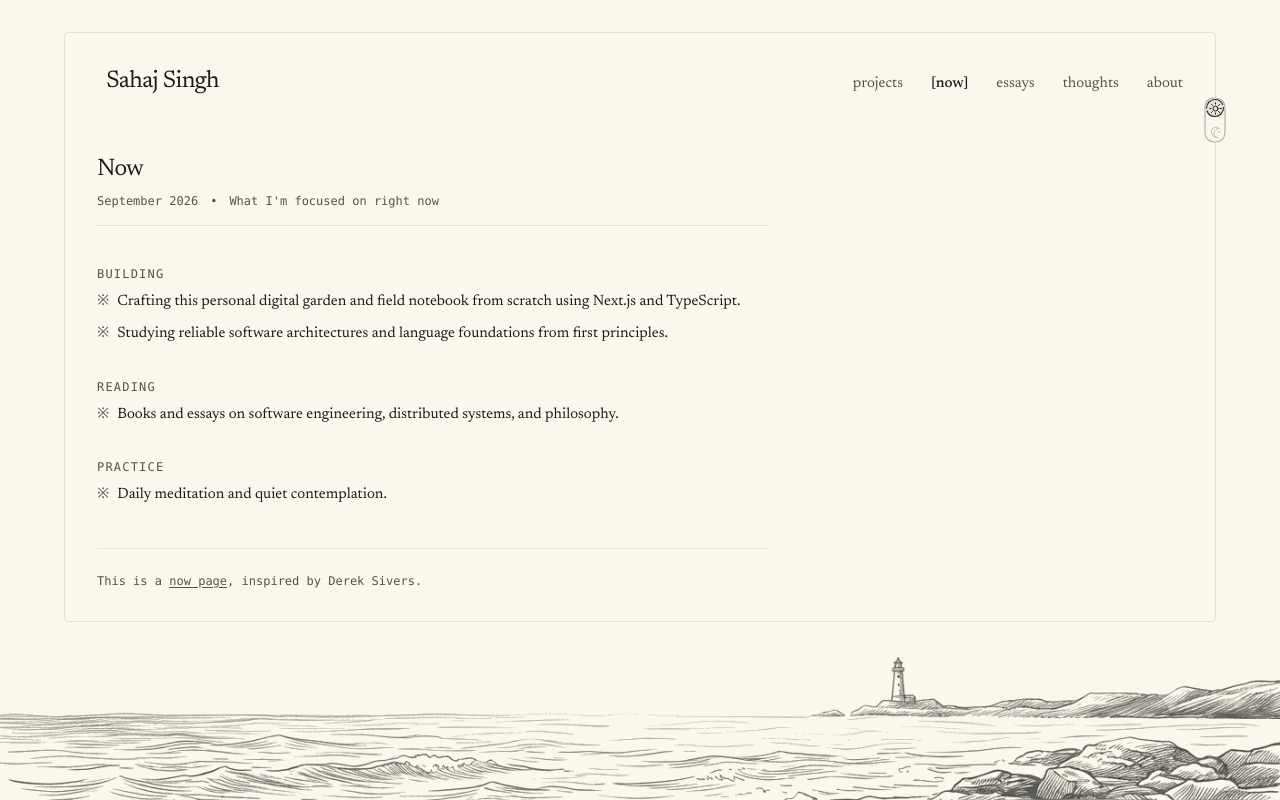
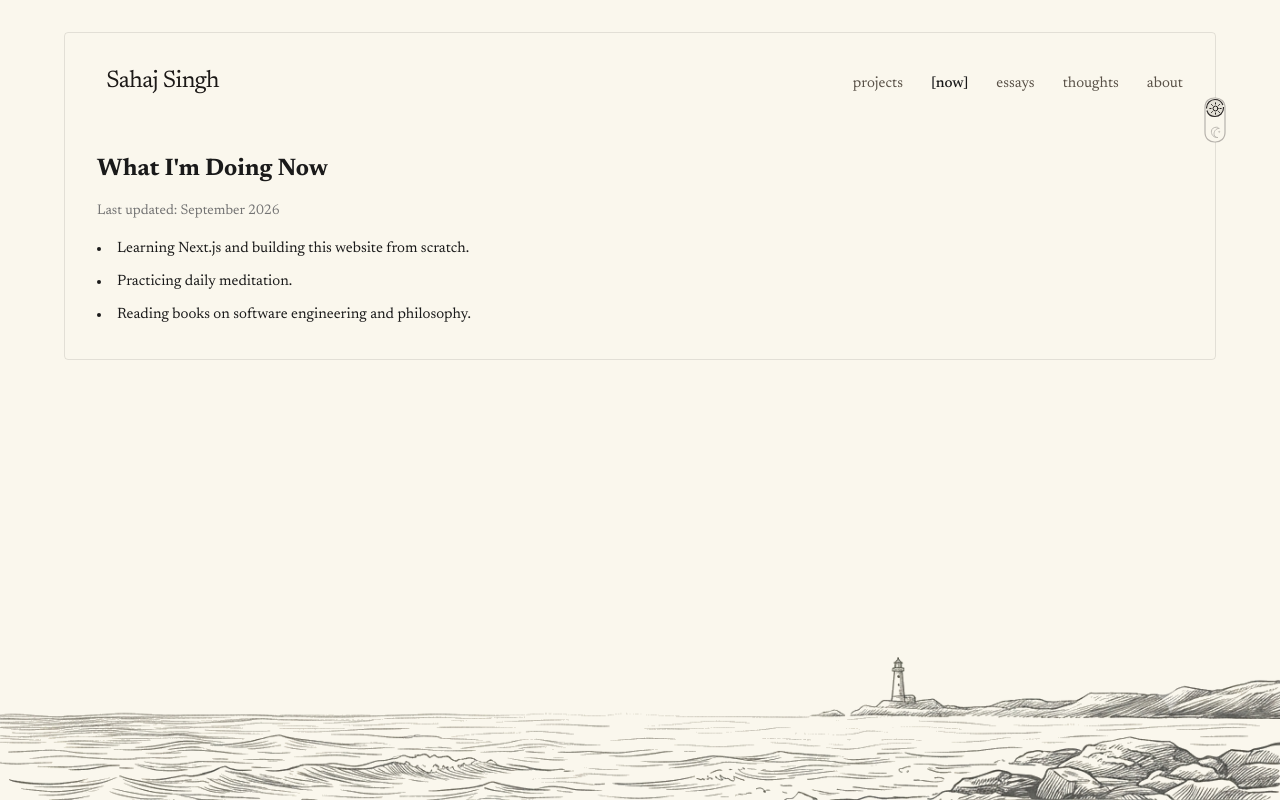
Before and after one commit to sahajdeepsingh651/sahajsingh, a Next.js app: page /now in a window 1280 px wide. Built offline with nearby package versions, Linux system fonts and the light colour scheme.

Commit message:
revert: keep /now simple and edit directly in HTML/TSX

```diff
--- a/src/app/now/page.tsx
+++ b/src/app/now/page.tsx
@@ -1,87 +1,17 @@
-import type { Metadata } from "next";
-
-export const metadata: Metadata = {
-    title: "Now | Sahaj Singh",
-    description: "What I'm focused on at this moment in time.",
-};
-
     export default function NowPage() {
       return (
-        <div className="space-y-10 max-w-2xl">
-            {/* Header */}
-            <header className="space-y-2 pb-4 border-b border-current/10">
-                <h1 className="text-xl sm:text-2xl font-normal tracking-tight">Now</h1>
-                <div className="flex items-center gap-3 text-xs font-mono text-[var(--text-muted)]">
-                    <time>September 2026</time>
-                    <span>•</span>
-                    <span>What I&apos;m focused on right now</span>
-                </div>
-            </header>
+        <article className="space-y-4">
+          <h1 className="text-2xl font-bold">What I&apos;m Doing Now</h1>
+          <p className="text-sm text-neutral-500">Last updated:
+  September 2026</p>
 
-            {/* Thematic Sections */}
-            <div className="space-y-8">
-                <section className="space-y-2">
-                    <h2 className="text-xs uppercase font-mono tracking-widest text-[var(--text-muted)]">
-                        Building
-                    </h2>
-                    <ul className="space-y-2 leading-relaxed">
-                        <li className="flex items-start">
-                            <span className="opacity-75 mr-2 select-none shrink-0">※</span>
-                            <span>
-                                Crafting this personal digital garden and field notebook from scratch using Next.js and TypeScript.
-                            </span>
+          <ul className="list-disc list-inside space-y-2">
+            <li>Learning Next.js and building this website from scratch.
   </li>
-                        <li className="flex items-start">
-                            <span className="opacity-75 mr-2 select-none shrink-0">※</span>
-                            <span>
-                                Studying reliable software architectures and language foundations from first principles.
-                            </span>
+            <li>Practicing daily meditation.</li>
+            <li>Reading books on software engineering and philosophy.
   </li>
           </ul>
-                </section>
-
-                <section className="space-y-2">
-                    <h2 className="text-xs uppercase font-mono tracking-widest text-[var(--text-muted)]">
-                        Reading
-                    </h2>
-                    <ul className="space-y-2 leading-relaxed">
-                        <li className="flex items-start">
-                            <span className="opacity-75 mr-2 select-none shrink-0">※</span>
-                            <span>
-                                Books and essays on software engineering, distributed systems, and philosophy.
-                            </span>
-                        </li>
-                    </ul>
-                </section>
-
-                <section className="space-y-2">
-                    <h2 className="text-xs uppercase font-mono tracking-widest text-[var(--text-muted)]">
-                        Practice
-                    </h2>
-                    <ul className="space-y-2 leading-relaxed">
-                        <li className="flex items-start">
-                            <span className="opacity-75 mr-2 select-none shrink-0">※</span>
-                            <span>
-                                Daily meditation and quiet contemplation.
-                            </span>
-                        </li>
-                    </ul>
-                </section>
-            </div>
-
-            {/* Colophon */}
-            <footer className="pt-6 border-t border-current/10 text-xs font-mono text-[var(--text-muted)]">
-                This is a{" "}
-                <a
-                    href="https://nownownow.com/about"
-                    target="_blank"
-                    rel="noreferrer"
-                    className="underline underline-offset-2 hover:text-[var(--text-color)] transition-colors"
-                >
-                    now page
-                </a>
-                , inspired by Derek Sivers.
-            </footer>
-        </div>
+        </article>
       );
     }
```
Lines whose indentation alone changed are shown as unchanged.
